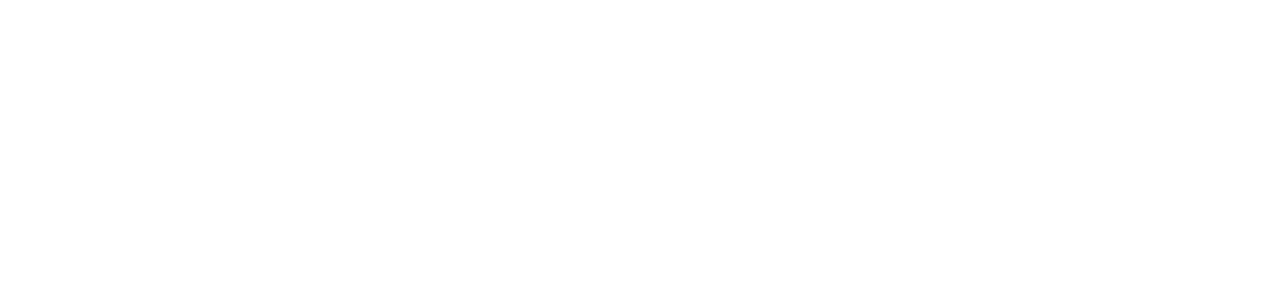
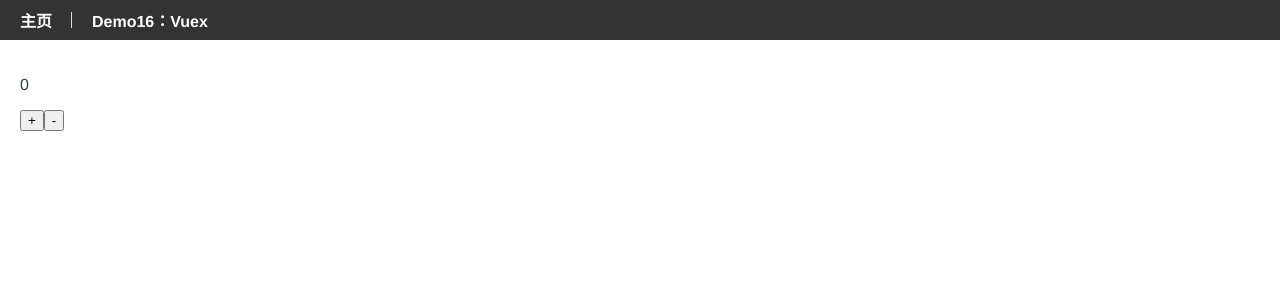
Before and after one commit to KINGMJ/vue-webpack, a Vue app: page /demo16 in a window 1280 px wide. Shown: the top 300 px of the page. Built offline with nearby package versions, Linux system fonts and the light colour scheme.

Commit message:
vuex示例

```diff
--- a/package.json
+++ b/package.json
@@ -9,7 +9,8 @@
   },
   "dependencies": {
     "vue": "^2.5.16",
-    "vue-router": "^3.0.1"
+    "vue-router": "^3.0.1",
+    "vuex": "^3.0.1"
   },
   "devDependencies": {
     "@vue/cli-plugin-babel": "^3.0.0-rc.10",
--- a/src/components/HelloVue.vue
+++ b/src/components/HelloVue.vue
@@ -58,6 +58,17 @@
 			<li>
 				<router-link to="/demo14">子组件修改父组件的值</router-link>
 			</li>
+			<li>
+				<router-link to="/demo15">全局对象</router-link>
+			</li>
+
+		</ul>
+
+		<h3>Vuex</h3>
+		<ul>
+			<li>
+				<router-link to="/demo16">基础 counter 例子</router-link>
+			</li>
 		</ul>
 
 		<h3>官方示例</h3>
--- a/src/main.js
+++ b/src/main.js
@@ -1,10 +1,12 @@
 import Vue from 'vue'
 import App from './App.vue'
 import router from './router'
+import store from './store'
 
 Vue.config.productionTip = false;
 
 new Vue({
     router,
+    store,
     render: h => h(App)
 }).$mount('#app');
--- a/src/router.js
+++ b/src/router.js
@@ -100,7 +100,13 @@
             path: '/demo15',
             name: 'demo15',
             component: ()=>import('./views/Demo15.vue'),
-            meta: {title: 'Demo15：测试'}
+            meta: {title: 'Demo15：全局对象'}
+        },
+        {
+            path: '/demo16',
+            name: 'demo16',
+            component: ()=>import('./views/Demo16.vue'),
+            meta: {title: 'Demo16：Vuex'}
         }
     ]
 })
--- /dev/null
+++ b/src/store1.js
@@ -0,0 +1,21 @@
+/**
+ * 对应 Demo16
+ */
+import Vue from 'vue'
+import Vuex from 'vuex'
+
+Vue.use(Vuex);
+
+export default new Vuex.Store({
+    state: {
+        count: 0
+    },
+    mutations: {
+        increment(state) {
+            state.count++;
+        },
+        decrement(state) {
+            state.count--;
+        }
+    }
+})
--- /dev/null
+++ b/src/views/Demo16.vue
@@ -0,0 +1,32 @@
+<template>
+	<div>
+		<p>{{count}}</p>
+		<button @click="increment">+</button>
+		<button @click="decrement">-</button>
+	</div>
+</template>
+
+<script>
+    import store from '@/store1';
+
+    export default {
+        name: "demo16",
+        computed: {
+            count() {
+                return store.state.count;
+            }
+        },
+        methods: {
+            increment: function () {
+                store.commit('increment')
+            },
+            decrement: function () {
+                store.commit('decrement')
+            }
+        }
+    }
+</script>
+
+<style scoped>
+
+</style>
```
